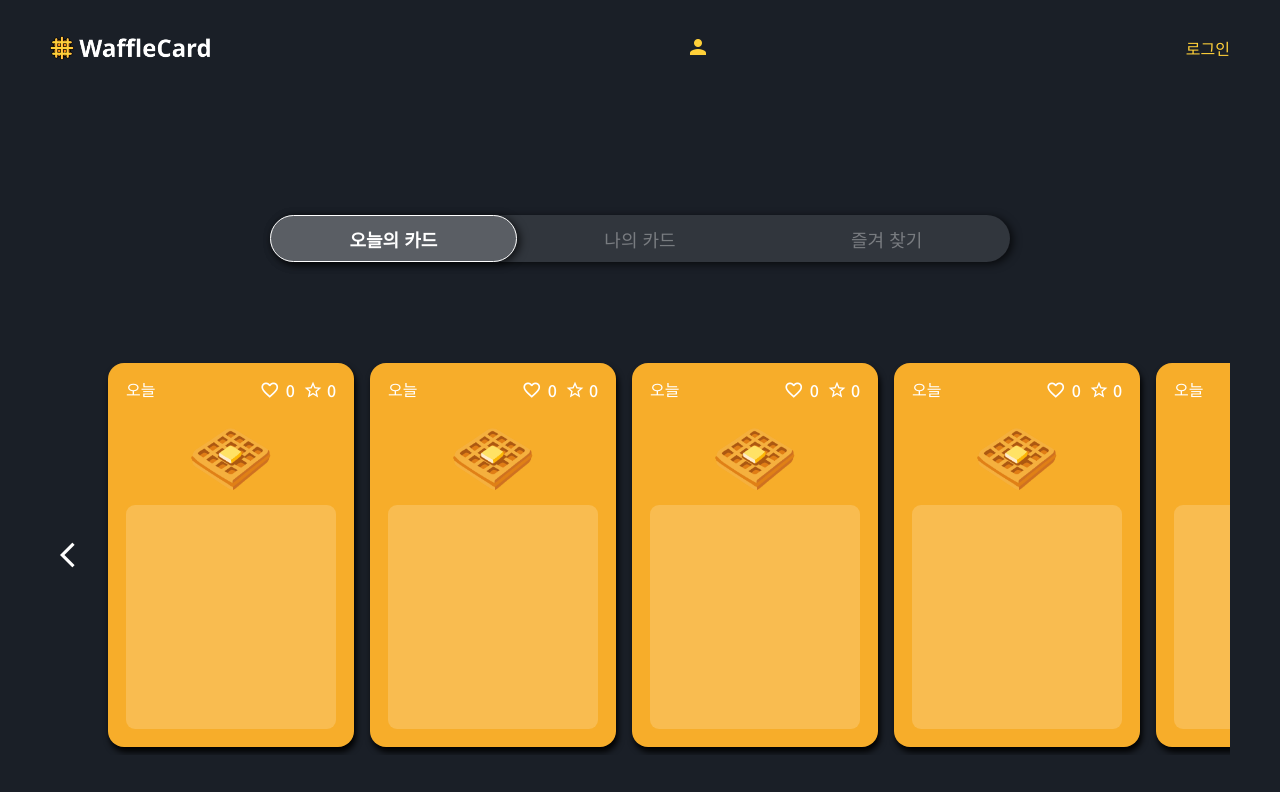
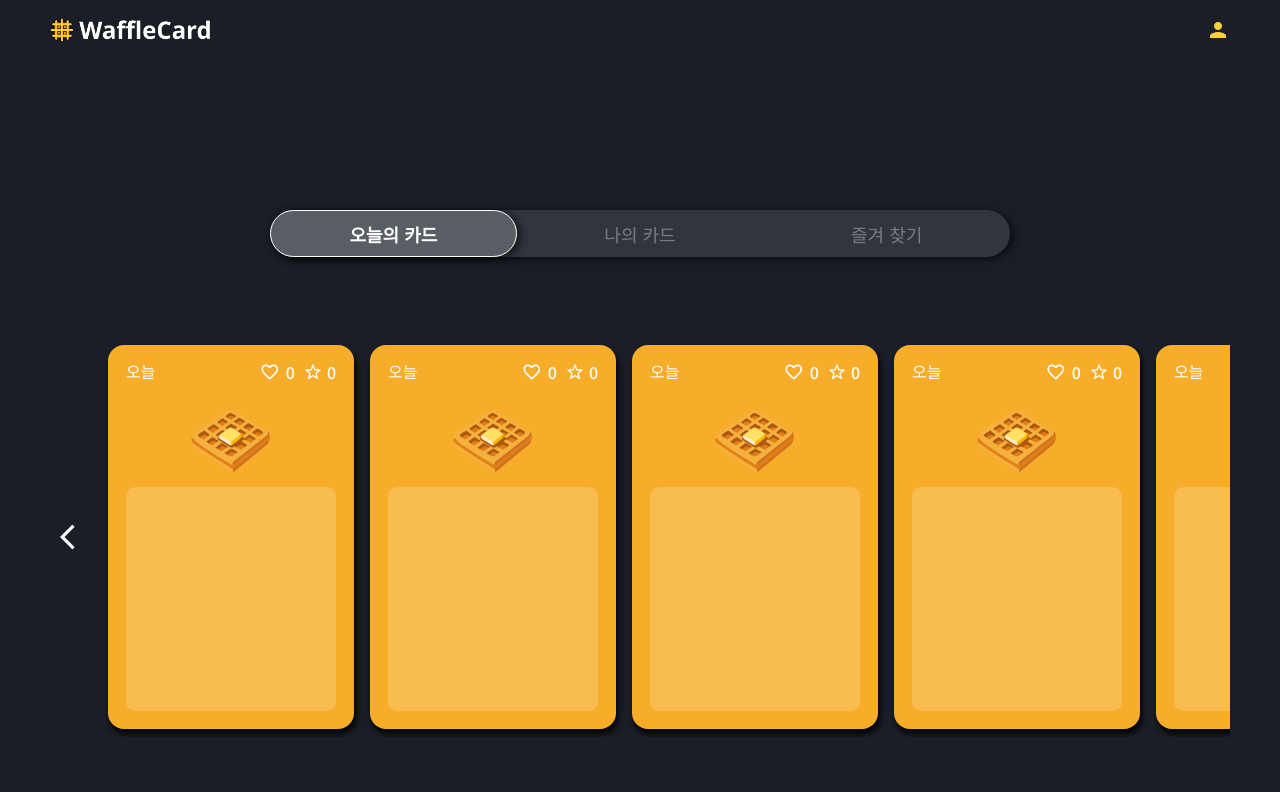
Before and after one commit to waffle-card/client, a React (Create React App) app: page / in a window 1280 px wide. Shown: the top 792 px of the page. Built offline with nearby package versions, Linux system fonts and the light colour scheme.

Commit message:
feat: header컴포넌트 모든 페이지에서  default로 나타나도록 기능 추가 & notFoundPage 기본 디자인

```diff
--- a/src/App.jsx
+++ b/src/App.jsx
@@ -1,16 +1,18 @@
 import { Route, Switch } from 'react-router-dom';
-import DefaultTemplate from '@pages/template/DefaultTemplate';
 import Home from '@pages/Home';
 import NotFoundPage from '@pages/NotFoundPage';
 import Login from '@pages/Login';
 import Register from '@pages/Register';
 import './App.css';
+
+import Header from '@components/domain/Header';
 // import { CardEditForm } from '@components';
 // import ChattingCard from '@components/domain/ChattingCard';
 
 function App() {
   return (
     <div className="App">
+      <Header />
       <Switch>
         <Route path="/" exact component={Home} />
         <Route path="/login" component={Login} />
--- a/src/components/domain/Header/index.jsx
+++ b/src/components/domain/Header/index.jsx
@@ -1,6 +1,7 @@
 import styled from '@emotion/styled';
 import Common from '@styles';
 import { Link } from 'react-router-dom';
+import PropTypes from 'prop-types';
 
 import Icons from '@components/base/Icons';
 import Text from '@components/base/Text';
@@ -9,7 +10,9 @@ const HeaderTag = styled.header`
   display: flex;
   justify-content: space-between;
   align-items: center;
-  height: 55px;
+  height: 60px;
+  padding: 0 50px;
+  background-color: ${({ backgroundColor }) => backgroundColor};
 `;
 
 const Logo = styled.h1`
@@ -38,9 +41,9 @@ const StyleTextLogin = styled(Text)`
   cursor: pointer;
 `;
 
-const Header = () => {
+const Header = ({ backgroundColor = Common.colors.background, ...props }) => {
   return (
-    <HeaderTag>
+    <HeaderTag backgroundColor={backgroundColor}>
       <Logo>
         <Link to="/">
           <img src={require('./logo.png').default} alt="logo" />
@@ -49,16 +52,20 @@ const Header = () => {
       <Link to="/my-page">
         <StyledIconPerson color={Common.colors.point} />
       </Link>
-      <Link to="/login">
+      {/* <Link to="/login">
         <StyleTextLogin
           color={Common.colors.point}
           size={Common.fontSize.regular}
           weight={Common.fontWeight.regular}>
           로그인
         </StyleTextLogin>
-      </Link>
+      </Link> */}
     </HeaderTag>
   );
 };
 
+Header.propTypes = {
+  backgroundColor: PropTypes.string,
+};
+
 export default Header;
--- a/src/pages/Home/index.jsx
+++ b/src/pages/Home/index.jsx
@@ -2,15 +2,14 @@ import styled from '@emotion/styled';
 import Common from '@styles';
 import { Link } from 'react-router-dom';
 
-import Header from '@components/domain/Header';
 import Icons from '@components/base/Icons';
 import Tab from '@components/domain/Tab';
 import WaffleCard from '@components/domain/WaffleCard';
 
 const HomeContainer = styled.div`
   max-width: 1690px;
-  padding: 20px 50px;
-  height: 100vh;
+  padding: 10px 50px;
+  height: calc(100vh - 60px);
   margin: 0 auto;
   background-color: rgba(26, 31, 39, 1);
 `;
@@ -27,7 +26,7 @@ const CardContainer = styled.section`
   flex-wrap: nowrap;
   justify-content: flex-start;
   align-items: center;
-  margin-top: 93px;
+  margin-top: 80px;
   overflow-x: scroll;
   -ms-overflow-style: none;
   &::-webkit-scrollbar {
@@ -53,7 +52,6 @@ const StyledCard = styled(WaffleCard)`
 const Home = () => {
   return (
     <HomeContainer>
-      <Header />
       <Nav>
         <Tab>
           <Tab.Item title="오늘의 카드" index="0" param="today"></Tab.Item>
--- a/src/pages/NotFoundPage.jsx
+++ b/src/pages/NotFoundPage.jsx
@@ -1,7 +1,26 @@
 import React from 'react';
+import styled from '@emotion/styled';
+import Common from '@styles';
+
+const NotFoundContainer = styled.div`
+  height: 100vh;
+  background-color: ${Common.colors.background};
+`;
+
+const NotFoundText = styled.h1`
+  display: flex;
+  justify-content: center;
+  padding-top: 100px;
+  font-size: ${Common.fontSize.large};
+  color: ${Common.colors.primary};
+`;
 
 const NotFoundPage = () => {
-  return <h1>Page Not Found!</h1>;
+  return (
+    <NotFoundContainer>
+      <NotFoundText>Page Not Found!</NotFoundText>
+    </NotFoundContainer>
+  );
 };
 
 export default NotFoundPage;
```
